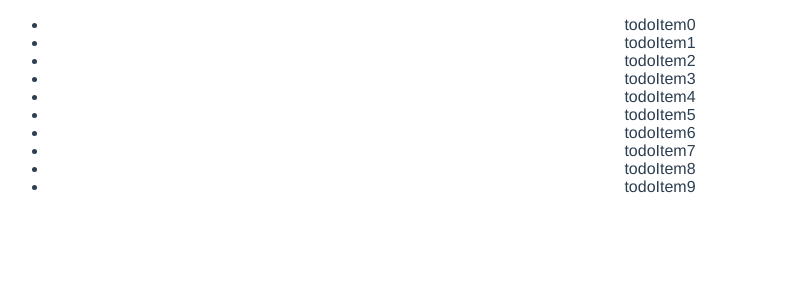
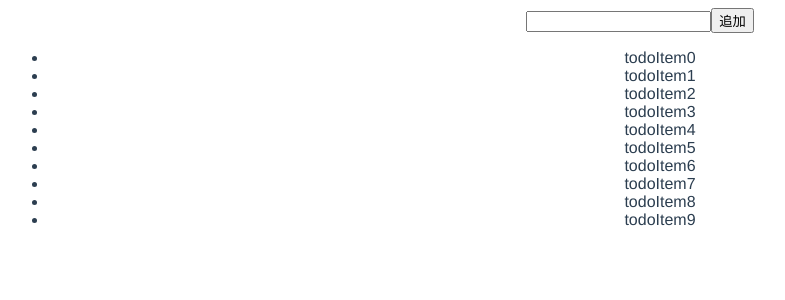
Before and after one commit to mnao305/vue-composition-api-test-todo-app, a Vue app: page / in a window 1280 px wide. Shown: the top 300 px of the page, without its empty margins (0-785 px from the left). Built offline with nearby package versions, Linux system fonts and the light colour scheme.

Commit message:
最低限リストにアイテムを追加する機能を実装
リストの永続化とかは後で

```diff
--- /dev/null
+++ b/src/components/AddItemWrapper/index.vue
@@ -0,0 +1,36 @@
+<template>
+  <div>
+    <TextInput @input="changeText" :text="state.text" />
+    <CustomButton @click="clickEvent" text="追加" />
+  </div>
+</template>
+
+<script lang="ts">
+import { defineComponent, reactive } from '@vue/composition-api'
+import TextInput from '@/components/TextInput/index.vue'
+import CustomButton from '@/components/CustomButton/index.vue'
+
+export default defineComponent({
+  components: {
+    TextInput,
+    CustomButton
+  },
+  setup (_, context) {
+    const state = reactive({
+      text: ''
+    })
+    const changeText = (text: string) => {
+      state.text = text
+    }
+    const clickEvent = () => {
+      context.emit('addItem', state.text)
+      changeText('')
+    }
+    return {
+      clickEvent,
+      changeText,
+      state
+    }
+  }
+})
+</script>
--- /dev/null
+++ b/src/components/CustomButton/index.vue
@@ -0,0 +1,25 @@
+<template>
+  <button @click="clickEvent">{{buttonText}}</button>
+</template>
+
+<script lang="ts">
+import { defineComponent } from '@vue/composition-api'
+
+export default defineComponent({
+  props: {
+    text: {
+      type: String,
+      required: true
+    }
+  },
+  setup (props, { emit }) {
+    const clickEvent = () => {
+      emit('click')
+    }
+    return {
+      buttonText: props.text,
+      clickEvent
+    }
+  }
+})
+</script>
--- /dev/null
+++ b/src/components/TextInput/index.vue
@@ -0,0 +1,27 @@
+<template>
+  <input type="text" @input="changeText" :value="inputText ">
+</template>
+
+<script lang="ts">
+import { defineComponent, computed } from '@vue/composition-api'
+
+export default defineComponent({
+  props: {
+    text: {
+      type: String,
+      required: true
+    }
+  },
+  setup (props, { emit }) {
+    // computedを挟まないと、親でpropsの値が変わっても反映されない
+    const inputText = computed(() => props.text)
+    const changeText = (e: InputEvent) => {
+      emit('input', (e.target as HTMLInputElement).value)
+    }
+    return {
+      inputText,
+      changeText
+    }
+  }
+})
+</script>
--- a/src/views/TodoPage/index.vue
+++ b/src/views/TodoPage/index.vue
@@ -1,5 +1,6 @@
 <template>
   <div>
+    <AddItemWrapper @addItem="addTodoItem" />
     <TodoList :todoList="state.todoList" />
   </div>
 </template>
@@ -7,6 +8,7 @@
 <script lang="ts">
 import { defineComponent, reactive } from '@vue/composition-api'
 import TodoList from '@/components/TodoList/index.vue'
+import AddItemWrapper from '@/components/AddItemWrapper/index.vue'
 
 export type TodoItemType = {
   id: number;
@@ -18,7 +20,8 @@ export type TodoItemType = {
 // composition-apiv0.4.0でcreateComponentからdefineComponentに名前が変わった
 export default defineComponent({
   components: {
-    TodoList
+    TodoList,
+    AddItemWrapper
   },
   setup () {
     const state = reactive({
@@ -28,7 +31,14 @@ export default defineComponent({
       state.todoList.push({ id: i, text: 'todoItem' + i, doneFlg: false })
     }
 
-    return { state }
+    /** Todoリストに追加する */
+    const addTodoItem = (text: string) => {
+      const id = state.todoList.length
+      console.log(id, text)
+      state.todoList.push({ id, text, doneFlg: false })
+    }
+
+    return { state, addTodoItem }
   }
 })
 </script>
```
